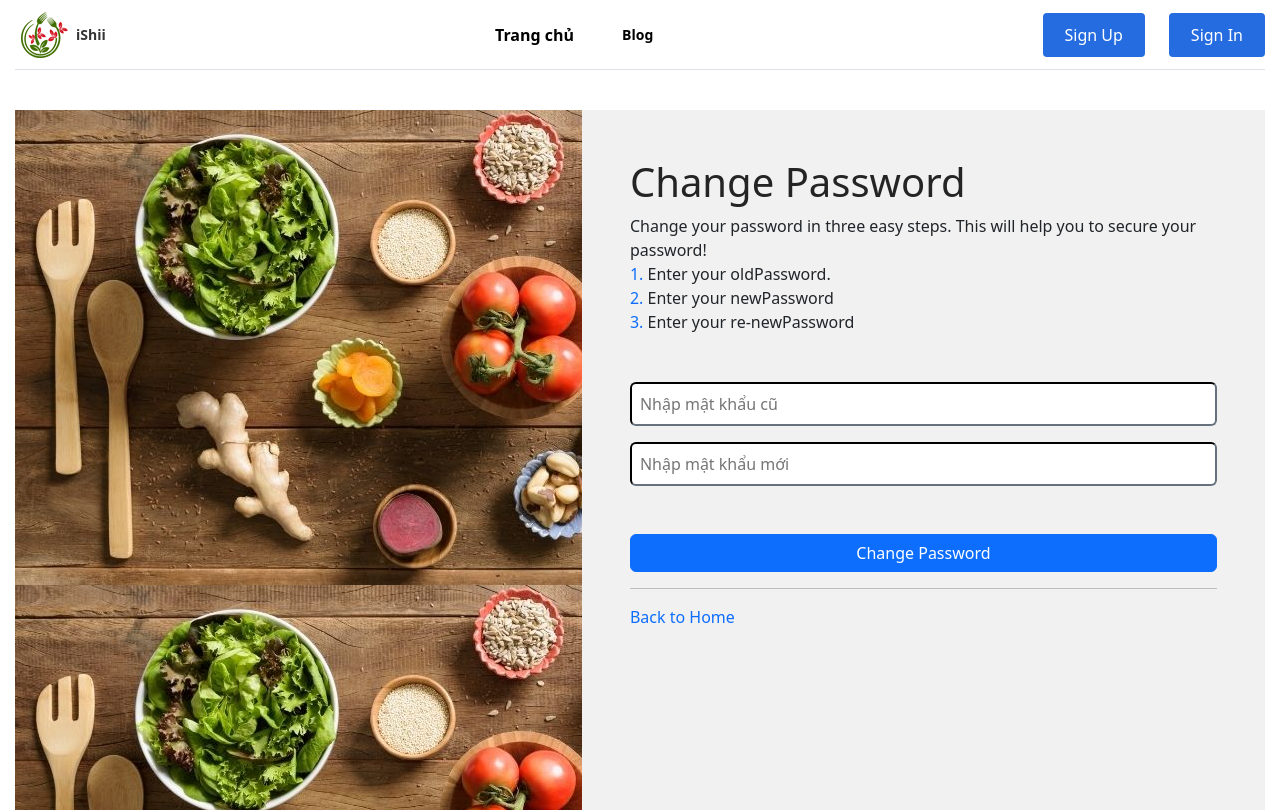
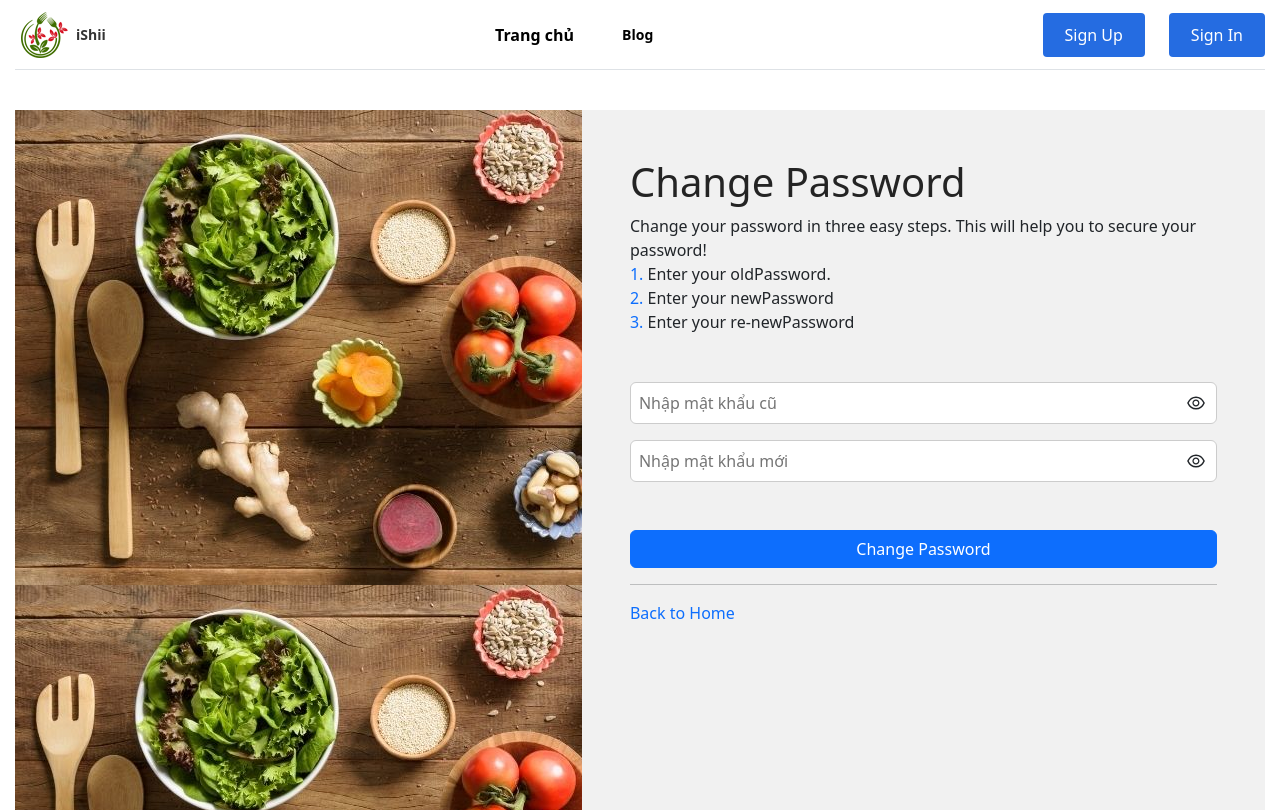
Before and after one commit to tlongksa/shareRecipe, a React (Create React App) app: page /change-password in a window 1280 px wide. Shown: the top 812 px of the page. Built offline with nearby package versions, Linux system fonts and the light colour scheme.

Commit message:
allow show & hide password

```diff
--- a/src/containers/Auth/ChangePassword.js
+++ b/src/containers/Auth/ChangePassword.js
@@ -2,12 +2,15 @@ import { useState } from 'react';
 import { Link } from 'react-router-dom';
 import './forgotPass.scss';
 import { changePasswordRequest } from '../../api/requests';
+import { EyeInvisibleOutlined, EyeOutlined } from '@ant-design/icons';
 
 const ChangePassword = (props) => {
     const [oldPassword, setOldPassword] = useState('');
     const [newPassword, setNewPassword] = useState('');
     const [success, setSuccess] = useState();
     const [isProcessing, setIsProcessing] = useState(false);
+    const [showOldPassword, setShowOldPassword] = useState(false);
+    const [showNewPassword, setShowNewPassword] = useState(false);
 
     const changePassword = async (e) => {
         e.preventDefault();
@@ -30,40 +33,62 @@ const ChangePassword = (props) => {
                     <div className="auth-body mx-auto">
                         <h1>Change Password</h1>
                         <p>Change your password in three easy steps. This will help you to secure your password!</p>
-                        <ol class="list-unstyled mb-5">
+                        <ol className="list-unstyled mb-5">
                             <li>
-                                <span class="text-primary text-medium">1. </span>Enter your oldPassword.
+                                <span className="text-primary text-medium">1. </span>Enter your oldPassword.
                             </li>
                             <li>
-                                <span class="text-primary text-medium">2. </span>Enter your newPassword
+                                <span className="text-primary text-medium">2. </span>Enter your newPassword
                             </li>
                             <li>
-                                <span class="text-primary text-medium">3. </span>Enter your re-newPassword
+                                <span className="text-primary text-medium">3. </span>Enter your re-newPassword
                             </li>
                         </ol>
                         <div>
                             <form className="auth-form" method="POST" onSubmit={changePassword} autoComplete={'off'}>
-                                <div className="email mb-3">
+                                <div className="auth-input__container mb-3">
                                     <input
-                                        type="password"
+                                        type={showOldPassword ? 'text' : 'password'}
                                         id="password"
                                         name="password"
                                         value={oldPassword}
                                         placeholder="Nhập mật khẩu cũ"
                                         onChange={(e) => setOldPassword(e.target.value)}
-                                        className="border-1 border-dark p-2 rounded-2 w-100 d-block"
+                                        className="p-2 rounded-2 w-100 d-block auth-input"
                                     />
+                                    {showOldPassword ? (
+                                        <EyeInvisibleOutlined
+                                            className="auth-input__icon"
+                                            onClick={() => setShowOldPassword(false)}
+                                        />
+                                    ) : (
+                                        <EyeOutlined
+                                            className="auth-input__icon"
+                                            onClick={() => setShowOldPassword(true)}
+                                        />
+                                    )}
                                 </div>
-                                <div className="email mb-3">
+                                <div className="auth-input__container mb-3">
                                     <input
-                                        type="password"
+                                        type={showNewPassword ? 'text' : 'password'}
                                         id="password"
                                         name="password"
                                         value={newPassword}
                                         placeholder="Nhập mật khẩu mới"
                                         onChange={(e) => setNewPassword(e.target.value)}
-                                        className="border-1 border-dark p-2 rounded-2 w-100 d-block"
+                                        className="p-2 rounded-2 w-100 d-block auth-input"
                                     />
+                                    {showNewPassword ? (
+                                        <EyeInvisibleOutlined
+                                            className="auth-input__icon"
+                                            onClick={() => setShowNewPassword(false)}
+                                        />
+                                    ) : (
+                                        <EyeOutlined
+                                            className="auth-input__icon"
+                                            onClick={() => setShowNewPassword(true)}
+                                        />
+                                    )}
                                 </div>
                                 <div className="text-center mt-5">
                                     <button
--- a/src/containers/Auth/Register.js
+++ b/src/containers/Auth/Register.js
@@ -7,6 +7,7 @@ import { Link, useNavigate } from 'react-router-dom';
 import { notification } from 'antd';
 import { SmileOutlined } from '@ant-design/icons';
 import { signupRequest } from '../../api/requests';
+
 const USER_REGEX = /^[A-z0-9-_]{3,23}$/;
 const PWD_REGEX = /^[A-z0-9-_].{0,16}$/;
 const EMAIL_REGEX = /^[\w-\.]+@([\w-]+\.)+[\w-]{2,4}$/;
--- a/src/containers/Auth/forgotPass.scss
+++ b/src/containers/Auth/forgotPass.scss
@@ -24,4 +24,17 @@
             width: 100%;
         }
     }
+    .auth-input {
+        border: 1px solid #ccc;
+    }
+    .auth-input__container {
+        position: relative;
+        .auth-input__icon {
+            position: absolute;
+            right: 12px;
+            top: 12px;
+            cursor: pointer;
+            font-size: 18px;
+        }
+    }
 }
--- a/src/containers/ClientRecipeDetail/index.js
+++ b/src/containers/ClientRecipeDetail/index.js
@@ -65,9 +65,6 @@ const TopRecipeInfo = ({ dataResponse, bigRecipeImg, setBigRecipeImg, onAddToFav
                         <PlusCircleOutlined />
                         <span>Yêu thích</span>
                     </button>
-                </div>
-                <div className="mb-2">
-                    <strong>Tổng quan :</strong> {dataResponse.summary || '-'}
                 </div>
                 <div className="mb-2">
                     <strong>Mô tả :</strong> {dataResponse.formulaDescribe}
```
